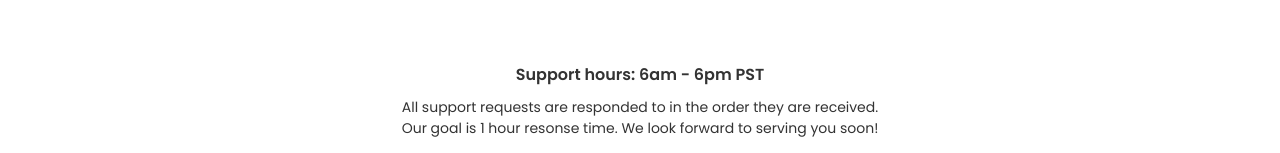
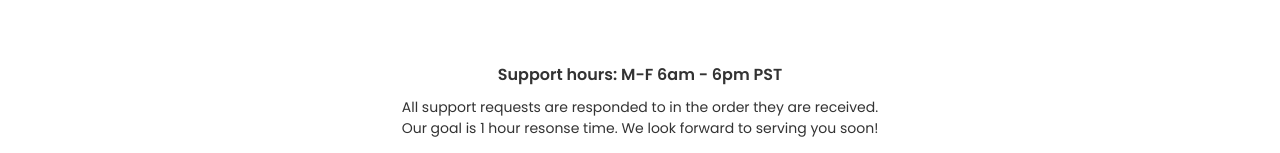
Before and after one commit to elspetha5/tms-website, a React (Vite) app: page /support-request in a window 1280 px wide. Shown: the part 325-478 px from the top of the page. Built offline with nearby package versions, Linux system fonts and the light colour scheme; no server answers; a web font is replaced by a local one.

Commit message:
another support hour addition

```diff
--- a/src/pages/support-request-page/support-request-page.tsx
+++ b/src/pages/support-request-page/support-request-page.tsx
@@ -84,7 +84,7 @@ function SupportRequestPage() {
         />
       )}
       <div className="support-request-hours">
-        <div>Support hours: 6am - 6pm PST</div>{" "}
+        <div>Support hours: M-F 6am - 6pm PST</div>
         <div>
           All support requests are responded to in the order they are received.
           Our goal is 1 hour resonse time. We look forward to serving you soon!
```
